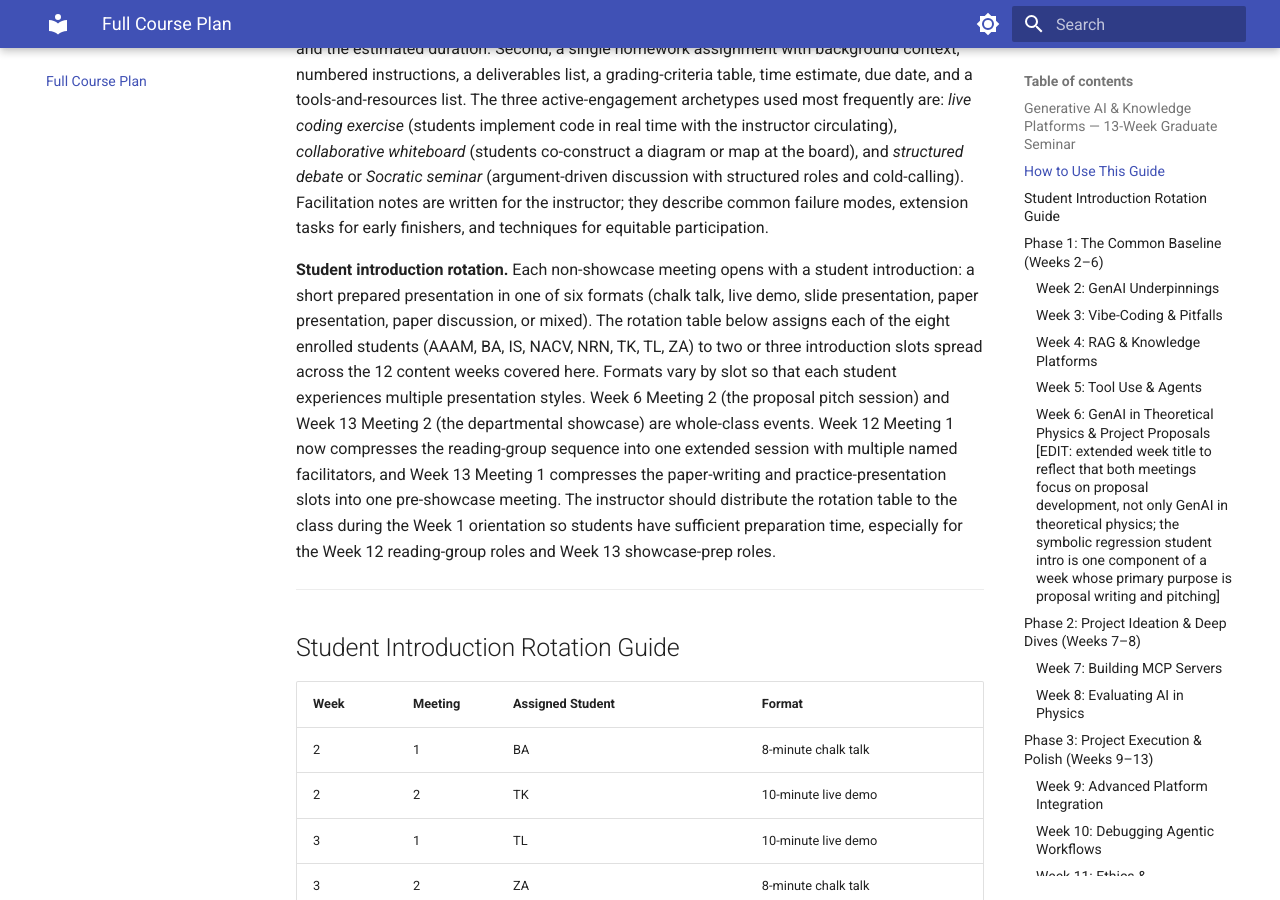
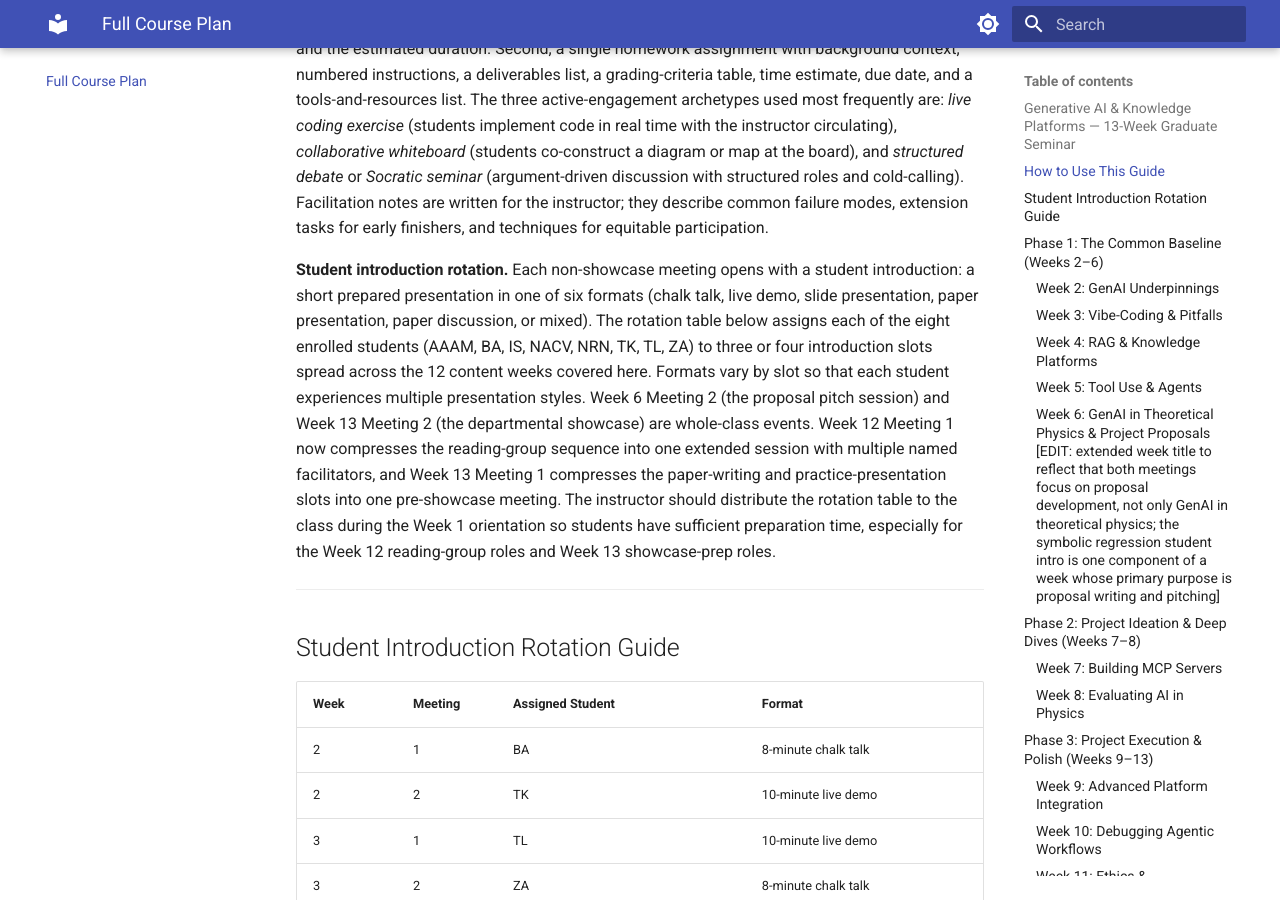
Before and after one commit to wdconinc/ai-in-physics-research, an MkDocs documentation site: the page built from docs/full-course-plan.md, in a window 1280 px wide and 900 px high, scrolled down 887 px. Built offline with MkDocs 1.6.1 and Material for MkDocs 9.7.7, drawn with Linux system fonts in a browser that asks for light colours.

Commit message:
Fix two inconsistencies flagged in review
- week-03.yaml: remove '/trio' from 'Each pair/trio' since eight students
  form four pairs with no trio
- docs/full-course-plan.md: update slot range from 'two or three' to
  'three or four' to match the actual rotation (students have 3-4 slots)

Co-authored-by: Copilot App <223556219+Copilot@users.noreply.github.com>

```diff
--- a/docs/full-course-plan.md
+++ b/docs/full-course-plan.md
@@ -12,7 +12,7 @@ This revised graduate physics seminar now begins with an instructor-led orientat
 
 **Week structure.** Each week entry below contains three components. First, two meeting records — each giving the student introduction assignment (format, full topic prompt, and guiding questions), the active-engagement activity (full description, facilitation notes, and materials list), and the estimated duration. Second, a single homework assignment with background context, numbered instructions, a deliverables list, a grading-criteria table, time estimate, due date, and a tools-and-resources list. The three active-engagement archetypes used most frequently are: *live coding exercise* (students implement code in real time with the instructor circulating), *collaborative whiteboard* (students co-construct a diagram or map at the board), and *structured debate* or *Socratic seminar* (argument-driven discussion with structured roles and cold-calling). Facilitation notes are written for the instructor; they describe common failure modes, extension tasks for early finishers, and techniques for equitable participation.
 
-**Student introduction rotation.** Each non-showcase meeting opens with a student introduction: a short prepared presentation in one of six formats (chalk talk, live demo, slide presentation, paper presentation, paper discussion, or mixed). The rotation table below assigns each of the eight enrolled students (AAAM, BA, IS, NACV, NRN, TK, TL, ZA) to two or three introduction slots spread across the 12 content weeks covered here. Formats vary by slot so that each student experiences multiple presentation styles. Week 6 Meeting 2 (the proposal pitch session) and Week 13 Meeting 2 (the departmental showcase) are whole-class events. Week 12 Meeting 1 now compresses the reading-group sequence into one extended session with multiple named facilitators, and Week 13 Meeting 1 compresses the paper-writing and practice-presentation slots into one pre-showcase meeting. The instructor should distribute the rotation table to the class during the Week 1 orientation so students have sufficient preparation time, especially for the Week 12 reading-group roles and Week 13 showcase-prep roles.
+**Student introduction rotation.** Each non-showcase meeting opens with a student introduction: a short prepared presentation in one of six formats (chalk talk, live demo, slide presentation, paper presentation, paper discussion, or mixed). The rotation table below assigns each of the eight enrolled students (AAAM, BA, IS, NACV, NRN, TK, TL, ZA) to three or four introduction slots spread across the 12 content weeks covered here. Formats vary by slot so that each student experiences multiple presentation styles. Week 6 Meeting 2 (the proposal pitch session) and Week 13 Meeting 2 (the departmental showcase) are whole-class events. Week 12 Meeting 1 now compresses the reading-group sequence into one extended session with multiple named facilitators, and Week 13 Meeting 1 compresses the paper-writing and practice-presentation slots into one pre-showcase meeting. The instructor should distribute the rotation table to the class during the Week 1 orientation so students have sufficient preparation time, especially for the Week 12 reading-group roles and Week 13 showcase-prep roles.
 
 ---
 
--- a/week-03.yaml
+++ b/week-03.yaml
@@ -61,7 +61,7 @@ meetings:
           visually plausible but is physically incorrect.
 
         Step 1 (2 min): Instructor assigns pairs alphabetically by last name
-        (four pairs for eight students). Each pair/trio clones the repository and opens
+        (four pairs for eight students). Each pair clones the repository and opens
         week03_buggy_harmonic_oscillator.py.
 
         Step 2 (3 min): Pairs run the script as-is and record every error message
```
